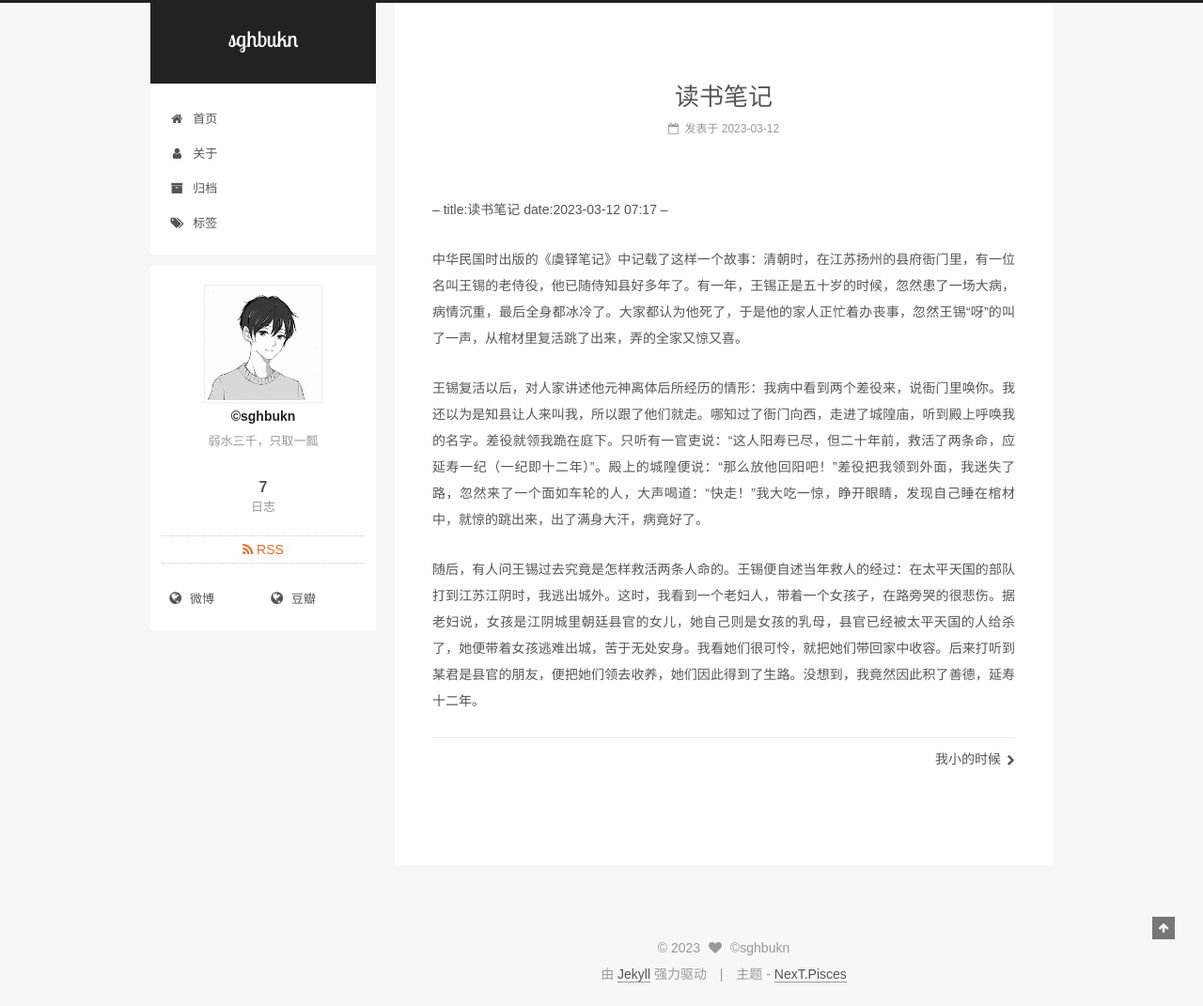
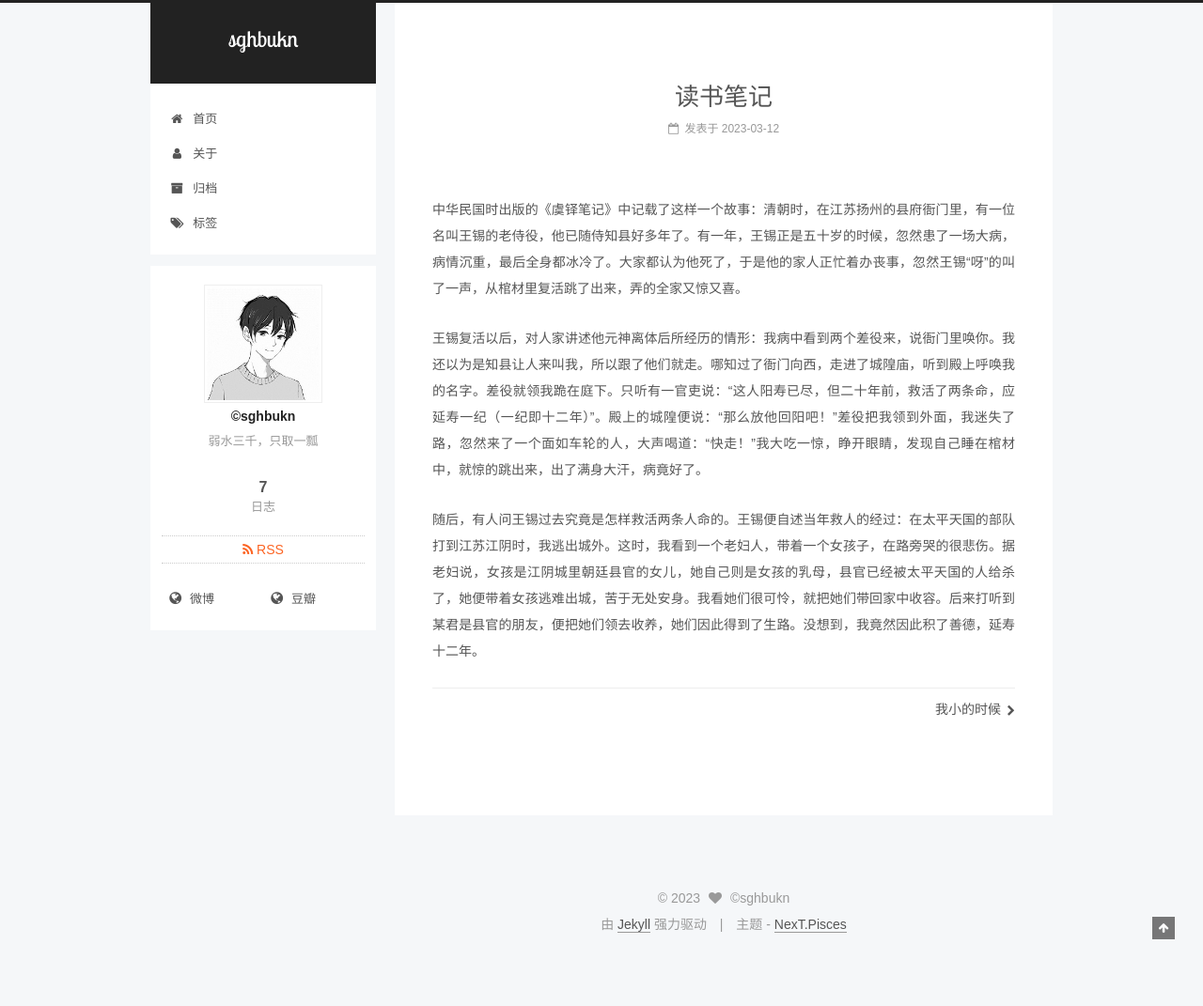
Before and after one commit to sghbukn/sghbukn.github.io, a Jekyll site: the page built from _posts/2023-03-12-读书笔记.md, in a window 1280 px wide. Shown: the whole page at 94% size. Built offline with Jekyll 4.4.1, drawn with Linux system fonts in a browser that asks for light colours; some web fonts are replaced; comment, search, counter and statistics services are not loaded; after the commit the page ends 1018 px from its top, so only the background shows below that.

Commit message:
更新 2023-03-12-读书笔记.md

```diff
--- a/_posts/2023-03-12-读书笔记.md
+++ b/_posts/2023-03-12-读书笔记.md
@@ -1,7 +1,7 @@
---
-title:读书笔记
-date:2023-03-12 07:17
---
+---
+title: 读书笔记
+date: 2023-03-12 07:17
+---
 
 中华民国时出版的《虞铎笔记》中记载了这样一个故事：清朝时，在江苏扬州的县府衙门里，有一位名叫王锡的老侍役，他已随侍知县好多年了。有一年，王锡正是五十岁的时候，忽然患了一场大病，病情沉重，最后全身都冰冷了。大家都认为他死了，于是他的家人正忙着办丧事，忽然王锡“呀”的叫了一声，从棺材里复活跳了出来，弄的全家又惊又喜。
 
```
